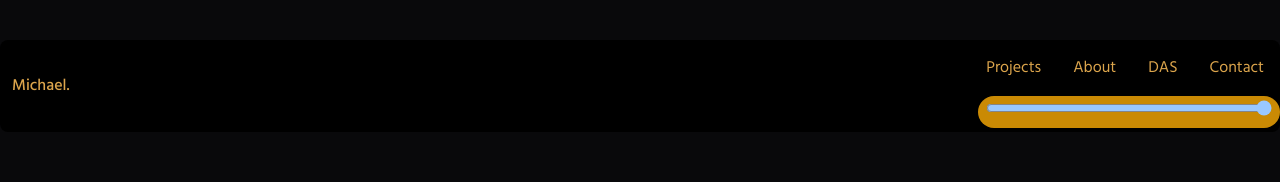
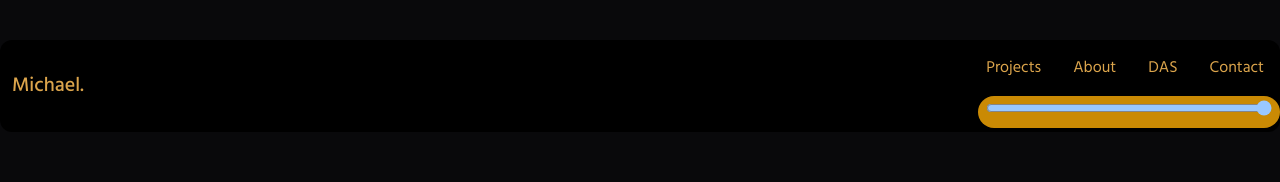
Before and after one commit to FloresTristan/ReactNextPortfolioV3, a Next.js app: page / in a window 1280 px wide. Shown: the top 182 px of the page. Built offline with nearby package versions, Linux system fonts and the light colour scheme.

Commit message:
Update index.js

```diff
--- a/components/Header/index.js
+++ b/components/Header/index.js
@@ -96,10 +96,10 @@ const Header = ({ handleWorkScroll, handleAboutScroll, handleDasScroll, isBlog }
                     </>
                 )}
             </Popover>
-            <div className=" mt-10 flex flex-row items-center justify-between bg-black rounded-lg hidden sticky top-0 z-10 tablet:flex">
+            <div className=" mt-10 flex flex-row items-center justify-between bg-black rounded-xl hidden sticky top-0 z-10 tablet:flex">
                 <h1
                     onClick={() => router.push("/")}
-                    className="font-medium cursor-pointer mob:p-2 laptop:p-3"
+                    className="font-medium text-xl cursor-pointer mob:p-2 laptop:p-3"
                 >
                     {data.name}.
                 </h1>
```
